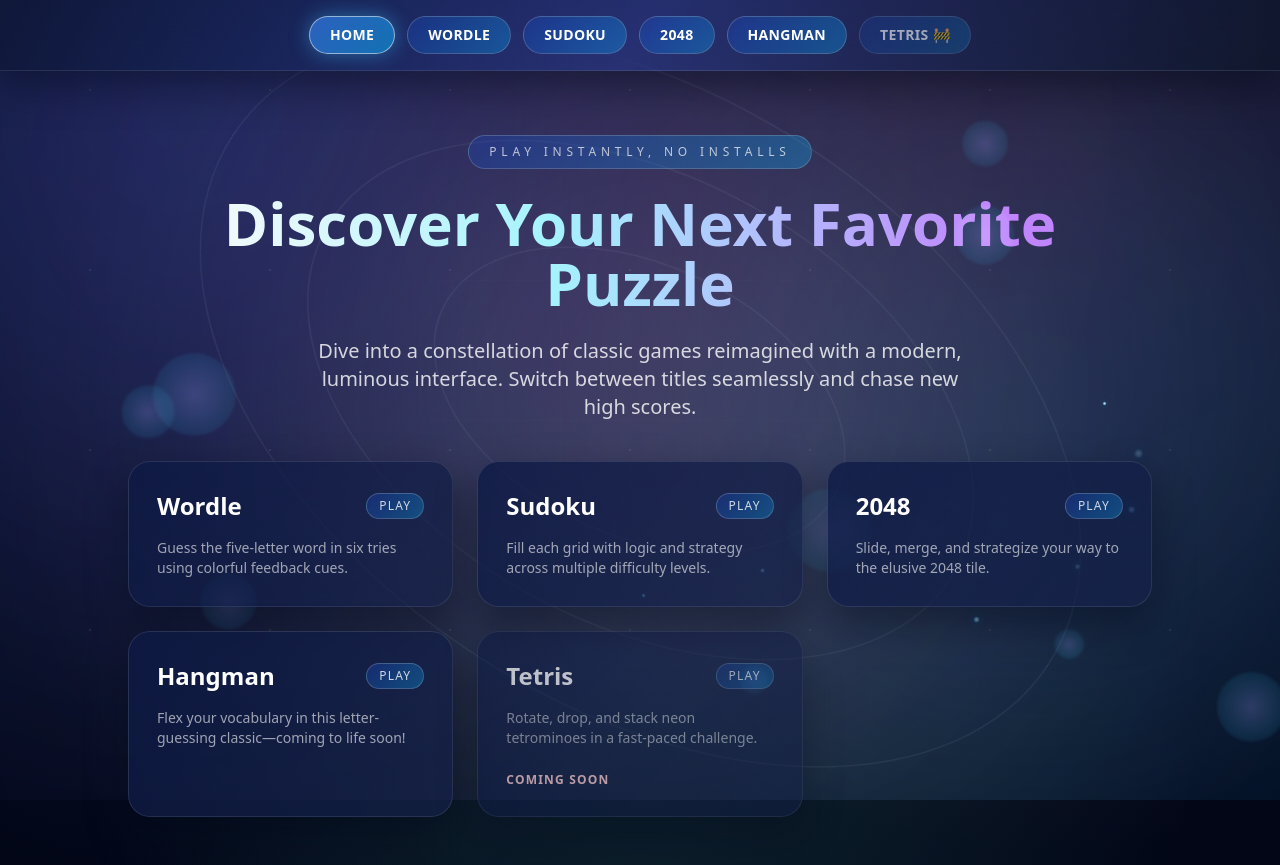
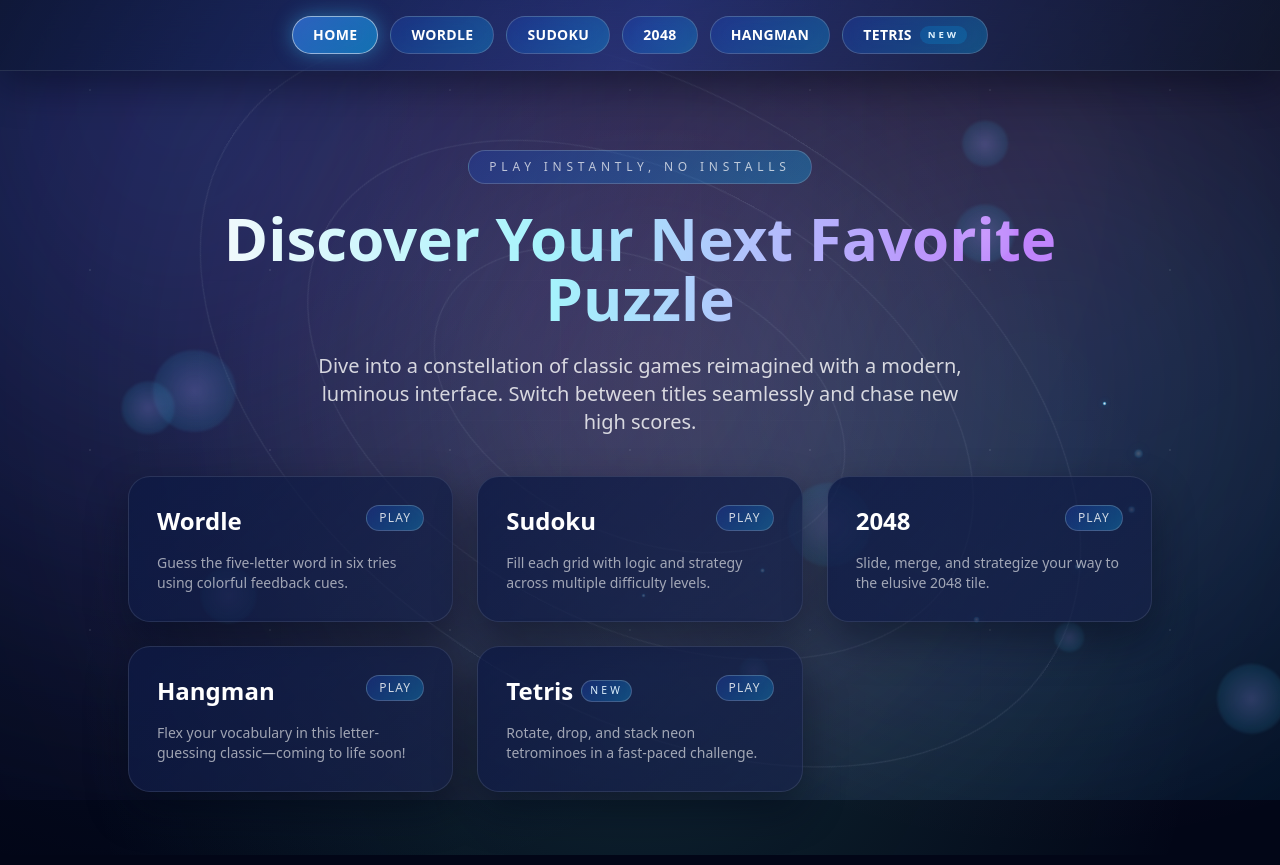
Before and after one commit to chetanbasuray/online-games, a Next.js app: page / in a window 1280 px wide. Built offline with nearby package versions, Linux system fonts and the light colour scheme.

Commit message:
Make Tetris entry clickable and highlight availability

```diff
--- a/app/components/NavBar.js
+++ b/app/components/NavBar.js
@@ -24,12 +24,18 @@ export default function NavBar() {
           <Link
             key={game.path}
             href={game.comingSoon ? "#" : game.path}
-            className={`cosmic-pill px-5 py-2 text-sm font-semibold uppercase tracking-wide text-white transition ${
+            className={`cosmic-pill flex items-center gap-2 px-5 py-2 text-sm font-semibold uppercase tracking-wide text-white transition ${
               isActive ? "cosmic-pill--active" : ""
             } ${game.comingSoon ? "cursor-not-allowed opacity-60" : ""}`}
             title={game.comingSoon ? "Coming Soon" : game.name}
           >
-            {game.name} {game.comingSoon && "🚧"}
+            <span>{game.name}</span>
+            {game.badge && (
+              <span className="rounded-full bg-sky-500/20 px-2 py-0.5 text-[0.6rem] font-semibold tracking-[0.3em] text-sky-100">
+                {game.badge}
+              </span>
+            )}
+            {game.comingSoon && "🚧"}
           </Link>
         );
       })}
--- a/app/data/games.js
+++ b/app/data/games.js
@@ -22,7 +22,7 @@ export const GAMES = [
   {
     name: "Tetris",
     path: "/tetris",
-    comingSoon: true,
+    badge: "New",
     description: "Rotate, drop, and stack neon tetrominoes in a fast-paced challenge.",
   },
 ];
--- a/app/page.js
+++ b/app/page.js
@@ -41,8 +41,15 @@ export default function HomePage() {
             title={game.comingSoon ? "Coming Soon" : game.name}
           >
             <div className="space-y-4">
-              <div className="flex items-center justify-between">
-                <h2 className="text-2xl font-semibold text-white">{game.name}</h2>
+              <div className="flex items-start justify-between">
+                <div className="flex items-center gap-2">
+                  <h2 className="text-2xl font-semibold text-white">{game.name}</h2>
+                  {game.badge && (
+                    <span className="cosmic-pill px-2 py-0.5 text-[0.65rem] uppercase tracking-[0.3em] text-sky-100">
+                      {game.badge}
+                    </span>
+                  )}
+                </div>
                 <motion.span
                   whileHover={{ rotate: 12 }}
                   className="cosmic-pill px-3 py-1 text-xs uppercase tracking-widest text-white/80"
```
